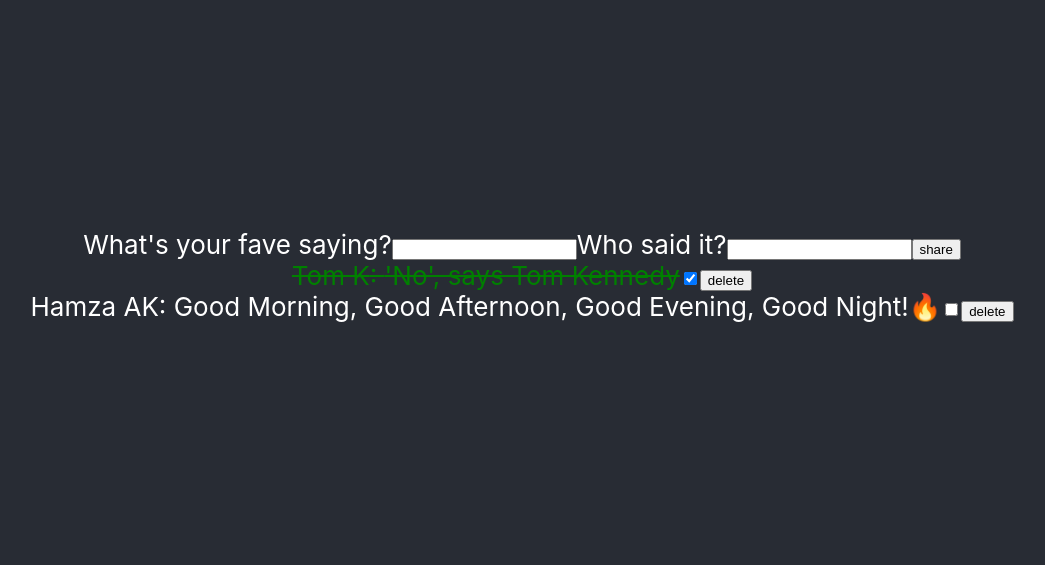
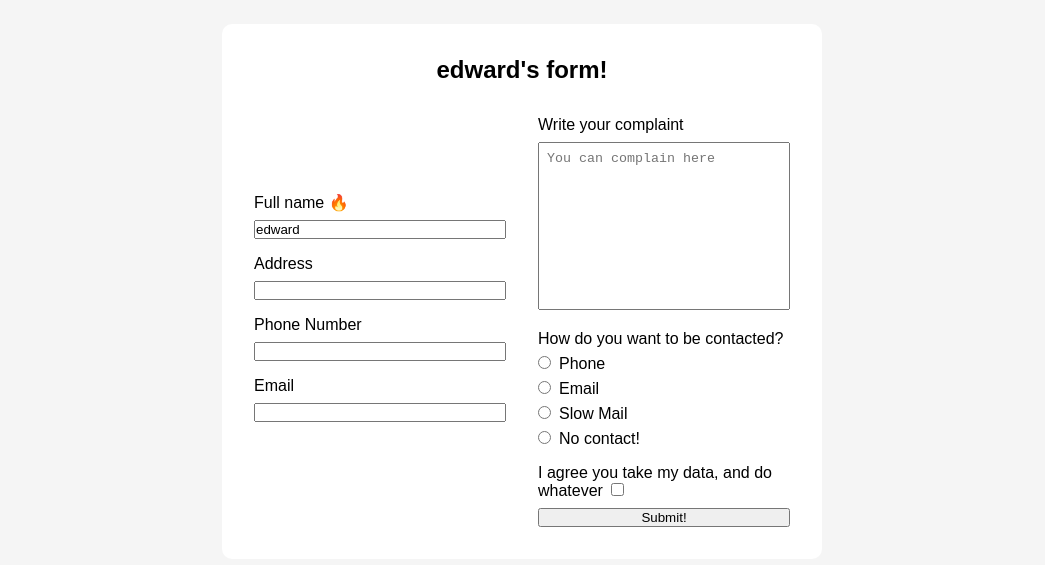
Before and after one commit to boolean-uk/cohort-10-react-demo, a React (Create React App) app: page / in a window 1280 px wide. Shown: the part 125-690 px from the top of the page, without its empty margins (118-1163 px from the left). Built offline with nearby package versions, Linux system fonts and the light colour scheme.

Commit message:
add form

```diff
--- a/src/App.js
+++ b/src/App.js
@@ -1,18 +1,10 @@
 import './App.css';
-import { MessageBoard } from './components/MessageBoard'
+import { MyForm } from './components/MyForm'
 
 function App() {
 
   return (
-
-    <div className="App">
-      <header className="App-header">
-
-        <MessageBoard />
-
-      </header>
-    </div>
-
+    <MyForm />
   );
 }
 
--- /dev/null
+++ b/src/components/MyForm/MyForm.css
@@ -0,0 +1,91 @@
+* {
+  box-sizing: border-box;
+  margin: 0;
+  padding: 0;
+}
+body {
+  font-family: sans-serif;
+  background-color: whitesmoke;
+}
+
+h2 {
+  text-align: center;
+}
+
+input,
+label {
+  display: block;
+  width: 100%;
+}
+
+input {
+  margin-top: 0.5rem;
+}
+
+input[type="checkbox"] {
+  display: inline-block;
+  width: unset;
+  margin: 0 0.5rem;
+}
+
+textarea {
+  resize: none;
+  width: 100%;
+  margin-top: 0.5rem;
+  padding: 0.5rem;
+}
+
+#root {
+  height: 100vh;
+  display: grid;
+  justify-content: center;
+  align-content: center;
+}
+
+.form {
+  display: grid;
+  grid-template:
+    "header header" auto
+    "left right" auto
+    " . submit" auto /
+    1fr 1fr;
+
+  align-items: center;
+  column-gap: 2rem;
+  background-color: white;
+  width: 600px;
+  padding: 2rem;
+  margin-top: 2rem;
+  border-radius: 10px;
+}
+
+.form__section-left > * + * {
+  margin-top: 1rem;
+}
+
+.form__section-right > * + * {
+  margin-top: 1rem;
+}
+
+.form > h2 {
+  grid-area: header;
+  padding-bottom: 2rem;
+}
+
+.form > input[type="submit"] {
+  grid-area: submit;
+}
+
+.form__section-left {
+  grid-area: left;
+}
+
+.form__section-right {
+  grid-area: right;
+}
+
+.form__radio-group input {
+  display: inline-block;
+  width: unset;
+  margin-right: 0.5rem;
+}
--- /dev/null
+++ b/src/components/MyForm/MyForm.js
@@ -0,0 +1,85 @@
+import { useState } from 'react'
+import './MyForm.css'
+
+function MyForm () {
+  const [name, setName] = useState('edward')
+  //TODO: Add your state fields here
+  const handleSubmit = (e) => {
+    e.preventDefault()
+    console.log({name})
+  }
+
+  const handleChangeName = (e) => {
+    console.log(e.target.value)
+    setName(e.target.value)
+  }
+
+  return (
+    <>
+      <form className="form" onSubmit={handleSubmit}>
+        <h2>{name || 'Someone'}'s form!</h2>
+        <div className="form__section-left">
+          <label>
+            Full name { name === 'edward' && <span>🔥</span> }
+            <input type="text" name="name" required onChange={handleChangeName} value={name}/>
+          </label>
+          <label>
+            Address
+            <input type="text" name="address" />
+          </label>
+          <label>
+            Phone Number
+            <input type="tel" name="phone" />
+          </label>
+
+          <label>
+            Email
+            <input type="email" name="email" />
+          </label>
+        </div>
+
+        <div className="form__section-right">
+          <label>
+            Write your complaint
+            <textarea
+              name="complaint"
+              rows="10"
+              placeholder="You can complain here"
+            ></textarea>
+          </label>
+
+          <div className="form__radio-group">
+            <p>How do you want to be contacted? </p>
+            <label>
+              <input type="radio" name="contact" value="phone" />
+              Phone
+            </label>
+
+            <label>
+              <input type="radio" name="contact" value="email" />
+              Email
+            </label>
+
+            <label>
+              <input type="radio" name="contact" value="post" />
+              Slow Mail
+            </label>
+
+            <label>
+              <input type="radio" name="contact" value="none" />
+              No contact!
+            </label>
+          </div>
+
+          <label>
+            I agree you take my data, and do whatever
+            <input type="checkbox" name="consent" id="consent" />
+          </label>
+        </div>
+        <input type="submit" value="Submit!" />
+      </form>
+    </>
+  )
+}
+
+export default MyForm
--- /dev/null
+++ b/src/components/MyForm/index.js
@@ -0,0 +1,5 @@
+import MyForm from './MyForm'
+
+export {
+  MyForm
+}
```
